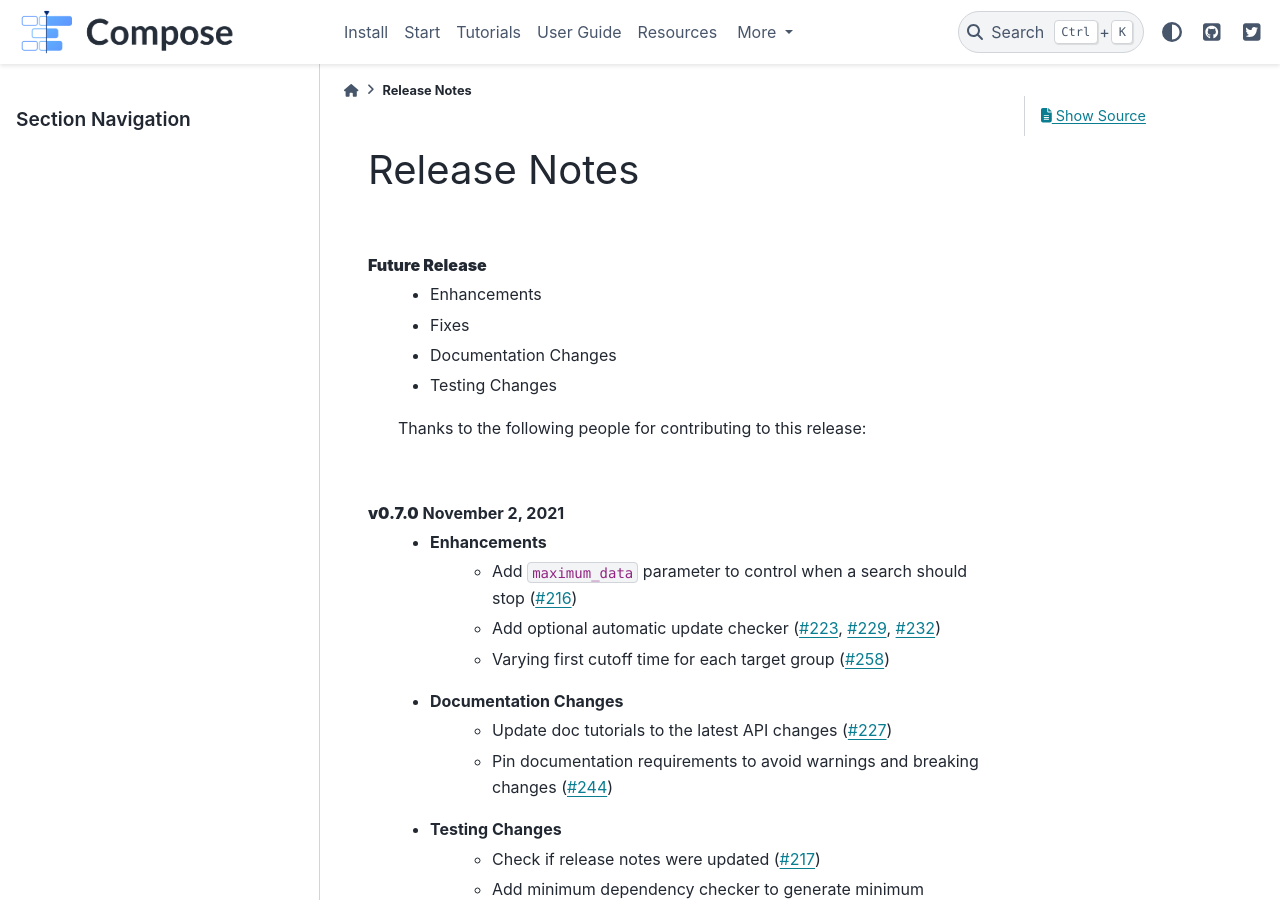
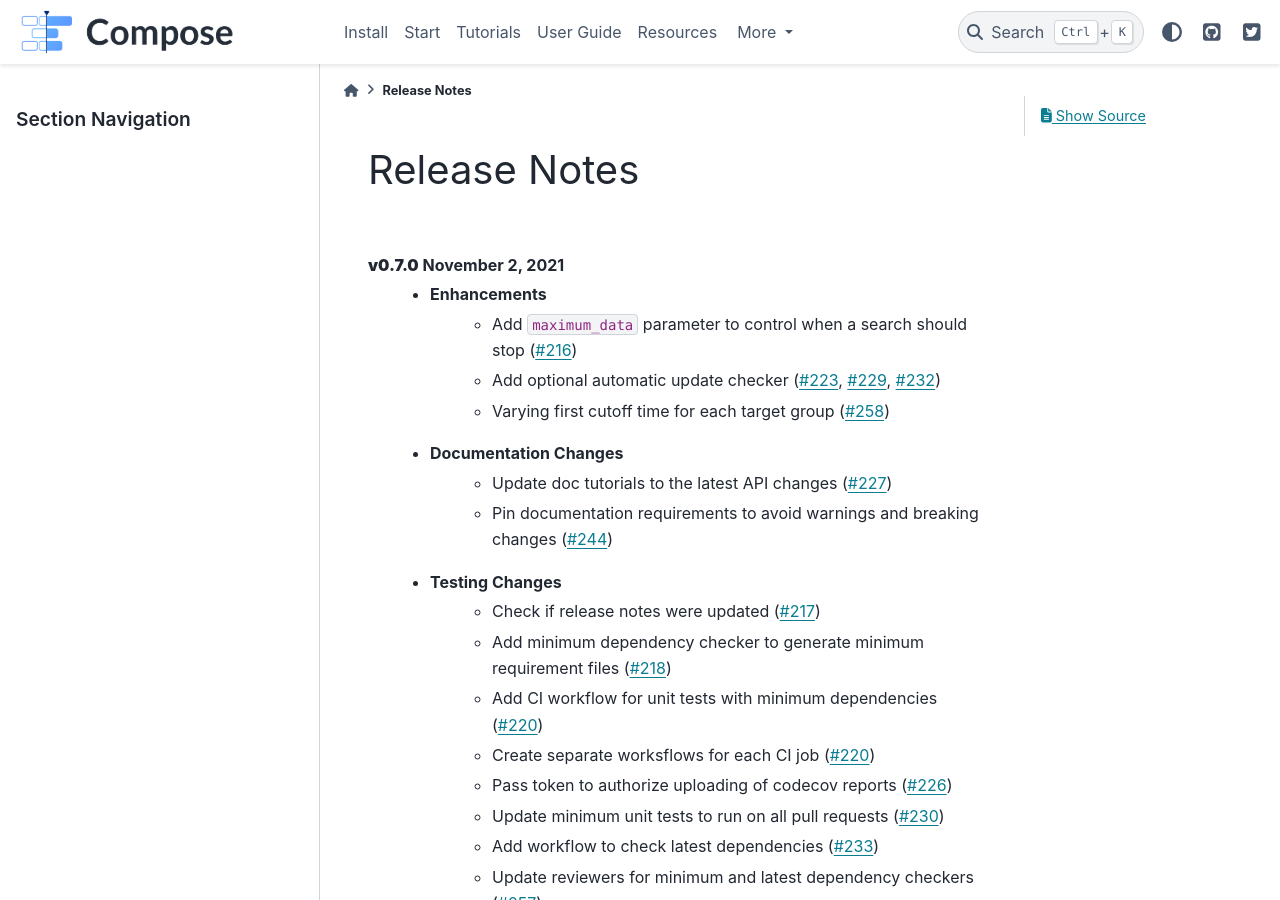
Before and after one commit to alteryx/compose, a Sphinx documentation site: the page built from docs/source/release_notes.rst, in a window 1280 px wide and 900 px high. Built offline with Sphinx 7.4.7 and the PyData theme 0.15.4, drawn with Linux system fonts in a browser that asks for light colours; comment, search, counter and statistics services are not loaded; part of the change alters nothing that is shown.

Commit message:
comment out

```diff
--- a/docs/source/release_notes.rst
+++ b/docs/source/release_notes.rst
@@ -2,15 +2,14 @@
 Release Notes
 =============
 
-|
-
-**Future Release**
+.. Future Release
+  ==============
     * Enhancements
     * Fixes
+    * Changes
     * Documentation Changes
     * Testing Changes
-
-    | Thanks to the following people for contributing to this release:
+.. Thanks to the following people for contributing to this release:
 
 |
 
```
